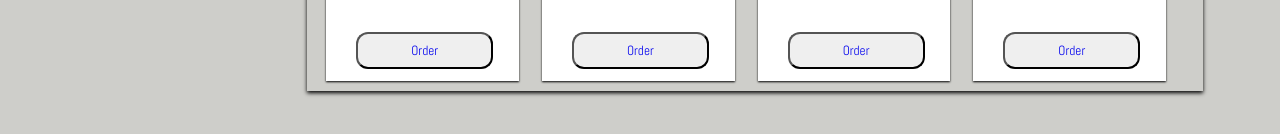
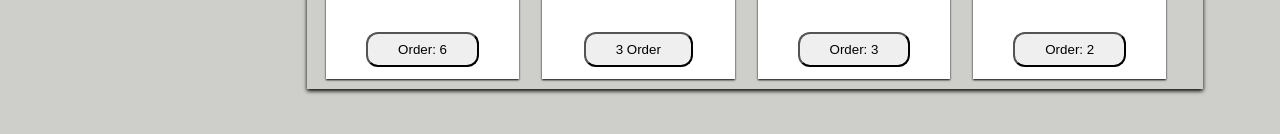
Before and after one commit to beardedprince/Meal-App, a plain HTML site: page admin/orders.html in a window 1280 px wide. Shown: the part 320-454 px from the top of the page. Drawn offline with Linux system fonts and the light colour scheme; a web font is replaced by a local one.

Commit message:
UI restructured

```diff
--- a/admin/orders.html
+++ b/admin/orders.html
@@ -42,7 +42,7 @@
 					<img src="../assets/image/food2.png" alt="">
 					<h4>Price: <span class="money"> ₦1,550.00</span></h4>
 						<p>Name: Fried Chicken Spring</p>
-						<button><a href="checkout.html">Order</a></button>
+						<button>Order: 6</button>
 				</div>
 			</div>
 
@@ -52,7 +52,7 @@
 						<h4>Price: <span class="money"> ₦950.00</span></h4>
 						<h4> Menu: Asaro & Stew</h4>
 
-						<button><a href="checkout.html">Order</a></button>
+						<button>3 Order</button>
 					</div>
 			</div>
 
@@ -61,7 +61,7 @@
 						<img src="../assets/image/chicken2.jpg" alt="">
 						<h4>Price: <span class="money"> ₦1,550.00</span></h4>
 						<h4> Menu: America frie & Stick </h4>
-						<button><a href="checkout.html">Order</a></button>
+						<button>Order: 3</a></button>
 					</div>
 				</div>
 
@@ -70,7 +70,7 @@
 							<img src="../assets/image/food2.png" alt="">
 							<h4>Price: <span class="money"> ₦9,550.00</span></h4>
 							<h4> Menu: Spaghetti Bolognese </h4>
-							<button><a href="checkout.html">Order</a></button>
+							<button>Order: 2</button>
 						</div>
 				</div>
 
```
Also changed, not shown: admin/kitchen.html (+4 -4 lines).
